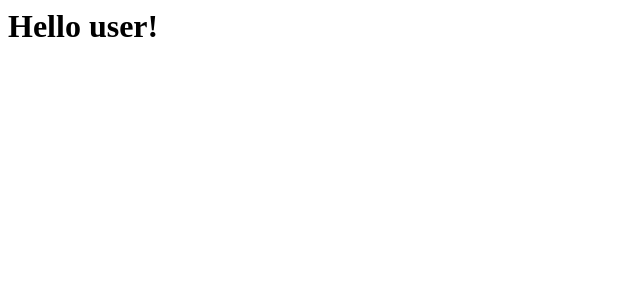
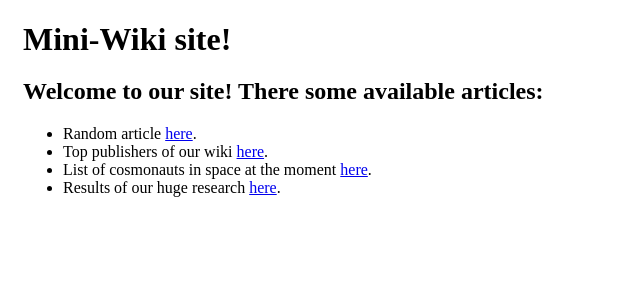
Before and after one commit to hillel-i-python-pro-i-2022-08-26/homework__flask_routes__lukianitca_mykyta, a Flask app: page / in a window 1280 px wide. Shown: the top 300 px of the page, without its empty margins (0-640 px from the left). Run offline with Flask 2, Linux system fonts and the light colour scheme.

Commit message:
Index page added

```diff
--- a/app/routes.py
+++ b/app/routes.py
@@ -9,7 +9,7 @@ from typing import Generator
 
 @app.route("/")
 def index():
-    return "<h1>Hello user!</h1>"
+    return render_template("index.html", title="Main Page")
 
 
 @app.route("/requirements")
--- a/app/templates/base.html
+++ b/app/templates/base.html
@@ -6,7 +6,9 @@
 </head>
 <body>
     <div style="margin: 0 15px">
-        <h1 style="margin-bottom: 15px;">Mini-Wiki site!</h1>
+        <h1 style="margin-bottom: 15px;">
+            <a href="{{ url_for('index') }}" style="color: black; text-decoration:none;">Mini-Wiki site!</a>
+        </h1>
         {% block content %}{% endblock %}
     </div>
 </body>
--- a/app/templates/index.html
+++ b/app/templates/index.html
@@ -2,6 +2,20 @@
 
 {% block content %}
     <div>
-
+        <h2>Welcome to our site! There some available articles: </h2>
+        <ul>
+            <li>
+                Random article <a href="{{ url_for('show_txt') }}">here</a>.
+            </li>
+            <li>
+                Top publishers of our wiki <a href="{{ url_for('show_users_info') }}">here</a>.
+            </li>
+            <li>
+                List of cosmonauts in space at the moment <a href="{{ url_for('show_cosmonauts') }}">here</a>.
+            </li>
+            <li>
+                Results of our huge research <a href="{{ url_for('calculate_people_info') }}">here</a>.
+            </li>
+        </ul>
     </div>
 {% endblock %}
```
